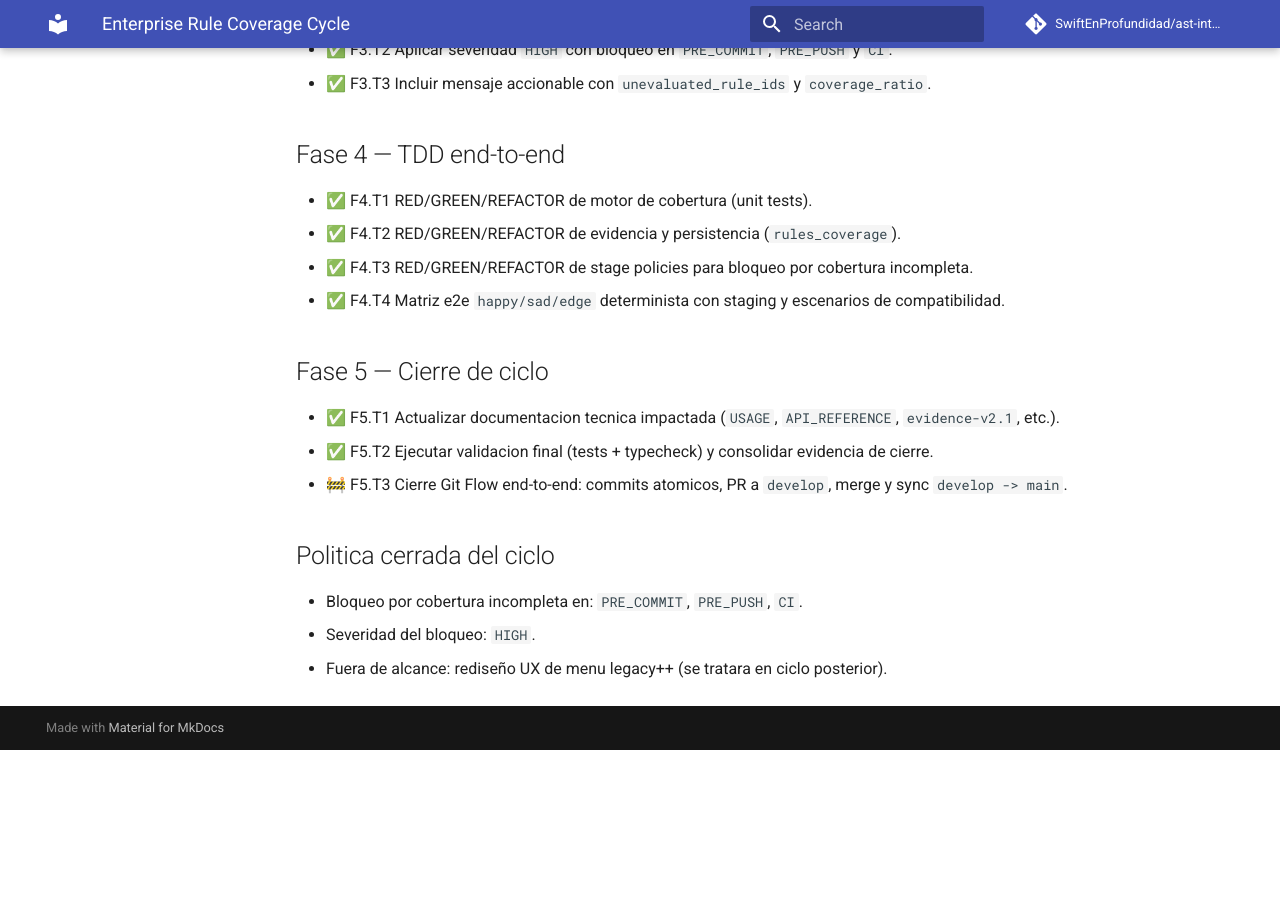
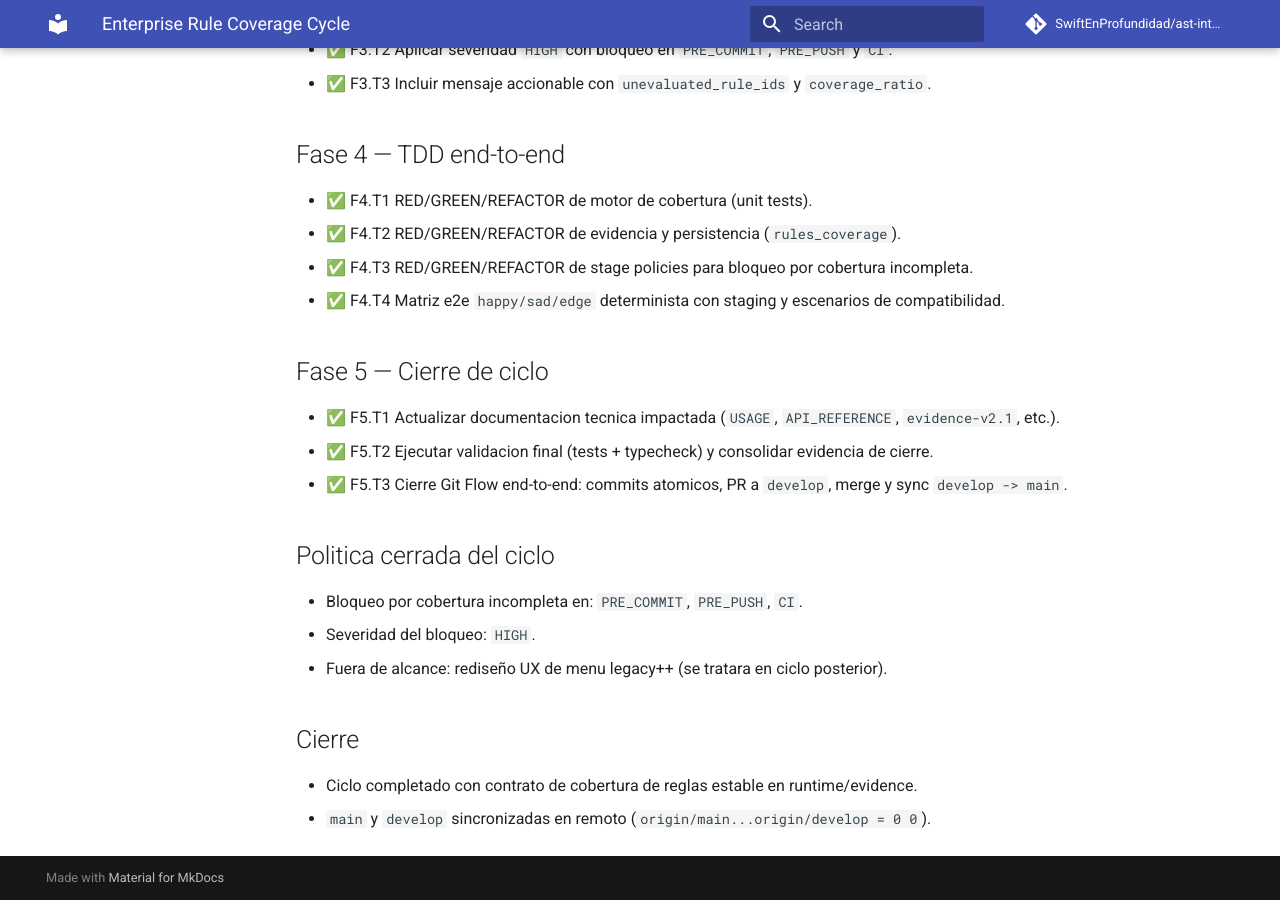
Before and after one commit to SwiftEnProfundidad/ast-intelligence-hooks, an MkDocs documentation site: the page built from docs/ENTERPRISE_RULE_COVERAGE_CYCLE.md, in a window 1280 px wide and 900 px high, scrolled down 1360 px. Built offline with MkDocs 1.6.1 and Material for MkDocs 9.7.7, drawn with Linux system fonts in a browser that asks for light colours; comment, search, counter and statistics services are not loaded; before the commit the page ends 2110 px from its top, so only the background shows below that.

Commit message:
docs: close enterprise rule coverage cycle trackers

```diff
--- a/docs/ENTERPRISE_RULE_COVERAGE_CYCLE.md
+++ b/docs/ENTERPRISE_RULE_COVERAGE_CYCLE.md
@@ -45,9 +45,13 @@ Eliminar falsos verdes en auditoria garantizando trazabilidad completa por stage
 ## Fase 5 — Cierre de ciclo
 - ✅ F5.T1 Actualizar documentacion tecnica impactada (`USAGE`, `API_REFERENCE`, `evidence-v2.1`, etc.).
 - ✅ F5.T2 Ejecutar validacion final (tests + typecheck) y consolidar evidencia de cierre.
-- 🚧 F5.T3 Cierre Git Flow end-to-end: commits atomicos, PR a `develop`, merge y sync `develop -> main`.
+- ✅ F5.T3 Cierre Git Flow end-to-end: commits atomicos, PR a `develop`, merge y sync `develop -> main`.
 
 ## Politica cerrada del ciclo
 - Bloqueo por cobertura incompleta en: `PRE_COMMIT`, `PRE_PUSH`, `CI`.
 - Severidad del bloqueo: `HIGH`.
 - Fuera de alcance: rediseño UX de menu legacy++ (se tratara en ciclo posterior).
+
+## Cierre
+- Ciclo completado con contrato de cobertura de reglas estable en runtime/evidence.
+- `main` y `develop` sincronizadas en remoto (`origin/main...origin/develop = 0 0`).
```
Also changed, not shown: other parts of docs/ENTERPRISE_RULE_COVERAGE_CYCLE.md (+1 -1 lines), docs/REFRACTOR_PROGRESS.md (+3 -2 lines).
